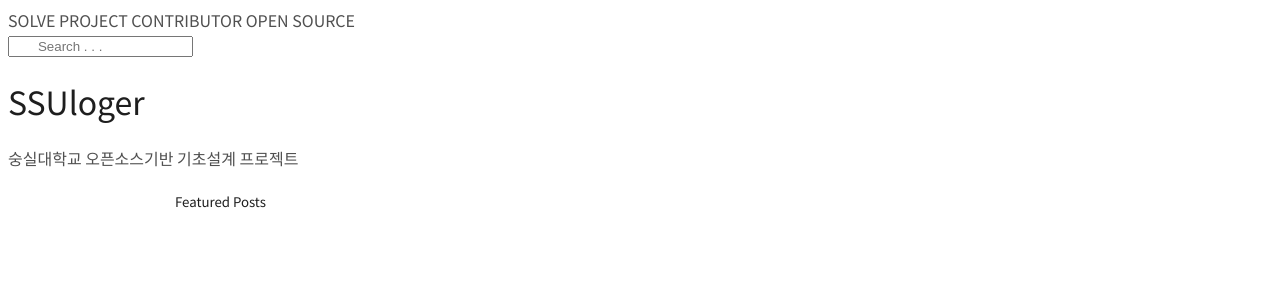
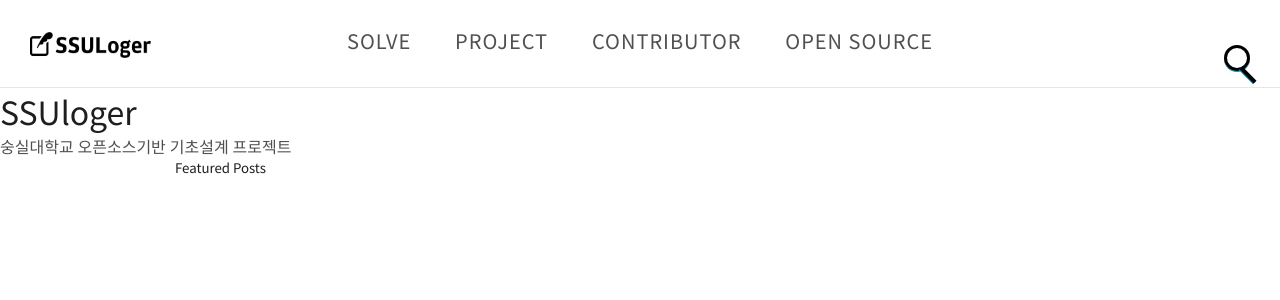
Before and after one commit to qdwns9704/SSULoger, a Jekyll site: the page built from index.html, in a window 1280 px wide. Shown: the top 300 px of the page. Built offline with Jekyll 4.4.1, drawn with Linux system fonts in a browser that asks for light colours; nearby versions of some CDN libraries; library files that are not in the unit come from our copies; comment, search, counter and statistics services are not loaded.

Commit message:
screen.css: Fix CSS layout

```diff
--- a/_includes/head.html
+++ b/_includes/head.html
@@ -2,5 +2,4 @@
 <meta name="title" content="{{ meta_title }}" />
 <meta name="author" content="{{ meta_author }}"/>
 <meta name="description" content="{{ meta_description }}"/>
-<link href="{{ site.asset_url }}/css/screen.
-css" rel="stylesheet" type="text/css"/>
+<link href="{{ site.asset_url }}/css/screen.css" rel="stylesheet" type="text/css"/>
--- a/assets/css/screen.css
+++ b/assets/css/screen.css
@@ -1,14 +1,13 @@
 /* common */
-@import url(//fonts.googleapis.com/earlyaccess/notosanskr.css);
-
+@import url(http://fonts.googleapis.com/earlyaccess/notosanskr.css);
 * {
     -webkit-box-sizing: border-box;
     box-sizing: border-box;
 }
 
 body {
-    font-family: 'Noto Sans KR', sans-serif;
-    font-weight: 300;
+    font-family: sans-serif;
+    font-weight: 300; /* @@iolo 200 -> 300, 200 for retina only! */
     color: #505050;
     background-color: #fff;
 }
@@ -133,6 +132,7 @@
 
 .clearfix:after {
     clear: both;
+}
 
 /*해더 전체 설정*/
 #header {
@@ -141,11 +141,10 @@
   border-bottom: 1px solid #e6e6e6;
   background-color: #fff;
 }
-
 /*로고*/
 #logo {
   position: absolute;
-  top: 30px;
+  top: 15px;
   left: 30px;
   width: 123px;
   height: 60px;
@@ -155,12 +154,12 @@
   background-size: 123px 26px;
 }
 
+/*메뉴바*/
 
-/*메뉴바*/
 nav{
   width: 100%;
   position: relative;
-  top:50px;
+  top:25px;
   left:0px;
   text-align:center;
 }
@@ -169,9 +168,9 @@
   font-weight:500;
   text-transform:uppercase;
   text-decoration:none;
-  color:#16151b;
+  color:#1e1e1e;
   margin:0 20px;
-  font-size:25px;
+  font-size:20px;
   letter-spacing:1px;
   position:relative;
   top: 1px;
@@ -182,7 +181,7 @@
   position: absolute;
   width: 100%;
   height: 3px;
-  background:#16151b;
+  background:#1e1e1e;
   top:47%;
   animation:out 0.2s cubic-bezier(1, 0, 0.58, 0.97) 1 both;
 }
@@ -227,7 +226,7 @@
 }
 /*search*/
 * {
-  font-family: 'Noto Sans KR', sans-serif;
+  font-family: Roboto, sans-serif;
   padding: 0;
   margin: 0;
 }
@@ -274,7 +273,7 @@
   width: 4px;
   height: 20px;
   position: absolute;
-  top: 30px;
+  top: 20px;
   right: 0px;
   transform: rotate(135deg);
   box-shadow: 1px 0 #0091c2;
```
